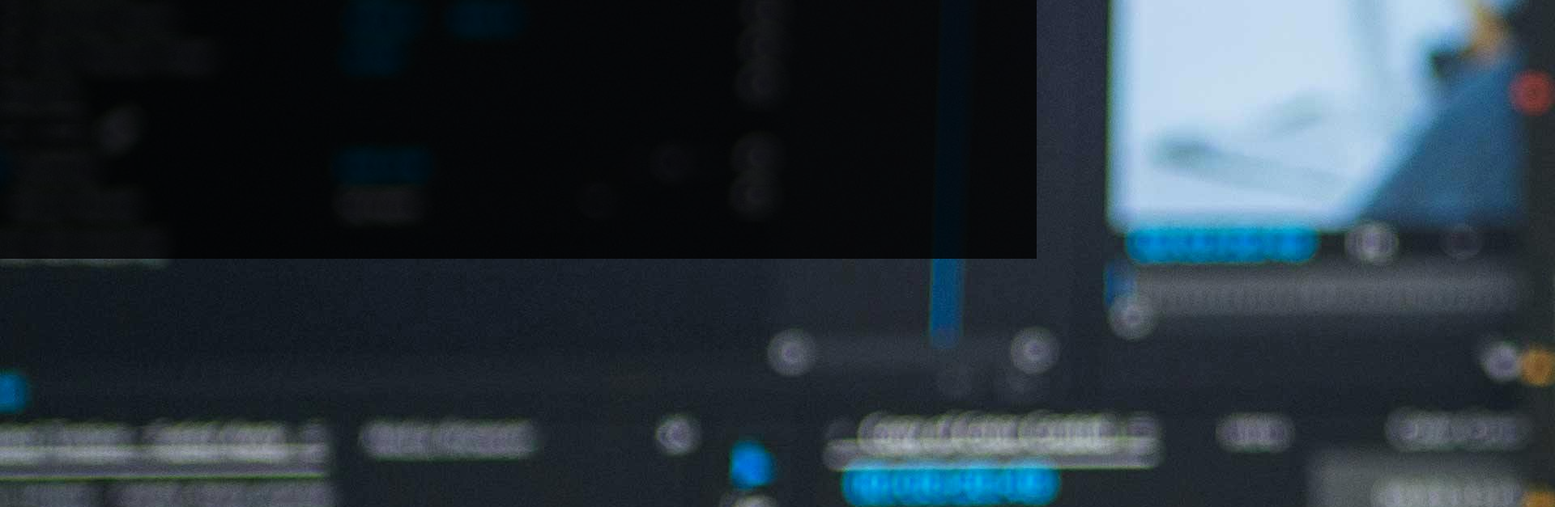
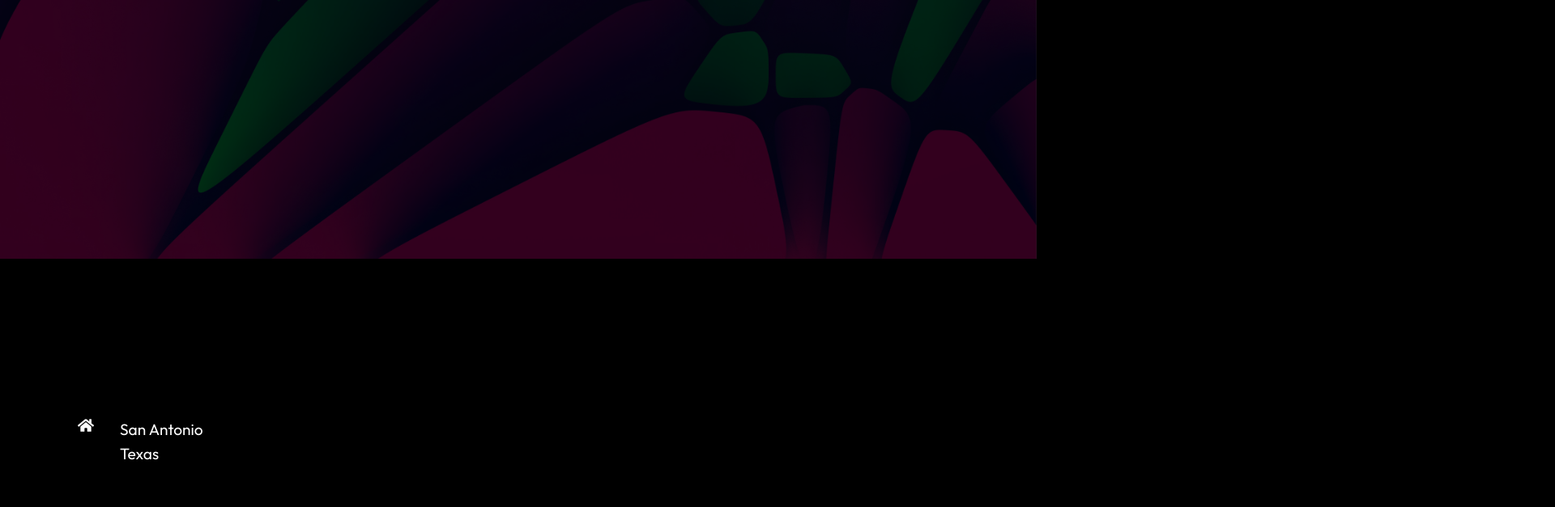
Before and after one commit to cortesporcz/cortes_portfolio, a React (Create React App) app: page / in a window 1280 px wide. Shown: the part 480-1107 px from the top of the page at 81% size, 1920 px wide, since content can reach past the window. Built offline with nearby package versions, Linux system fonts and the light colour scheme.

Commit message:
changing bg image

```diff
--- a/src/components/HeroImgStyles.css
+++ b/src/components/HeroImgStyles.css
@@ -3,7 +3,7 @@
     height: 100vh;
     position: relative;
 }
-.into-img {
+.intro-img {
     width: 100%;
     height: 100%;
     background-size: cover;
--- a/src/components/NavbarStyles.css
+++ b/src/components/NavbarStyles.css
@@ -28,7 +28,7 @@
     display: none;
 }
 
-@media screen and(max-width: 1040px) {
+@media screen and (max-width: 1040px) {
     .nav-menu {
         flex-direction: column;
         justify-content: center;
@@ -46,7 +46,6 @@
     .nav-menu.active {
         left: 0;
     }
-
     .nav-menu li {
         padding: 1rem 0;
     }
--- a/src/components/WorkCardData.js
+++ b/src/components/WorkCardData.js
@@ -11,14 +11,14 @@ view: "add link here"
 
 {
     imgsrc: pro2,
-    title: "Eccommerce Website Design",
+    title: "Portfolio Website Design",
     text: "Placeholder for descriptive text",
     view: "add link here"
 },
 
 {
     imgsrc: pro3,
-    title: "Eccommerce Website Design",
+    title: "Other Website Design",
     text: "Placeholder for descriptive text",
     view: "add link here"
 }
```
Also changed, not shown: src/assets/intro-bg.jpg.
